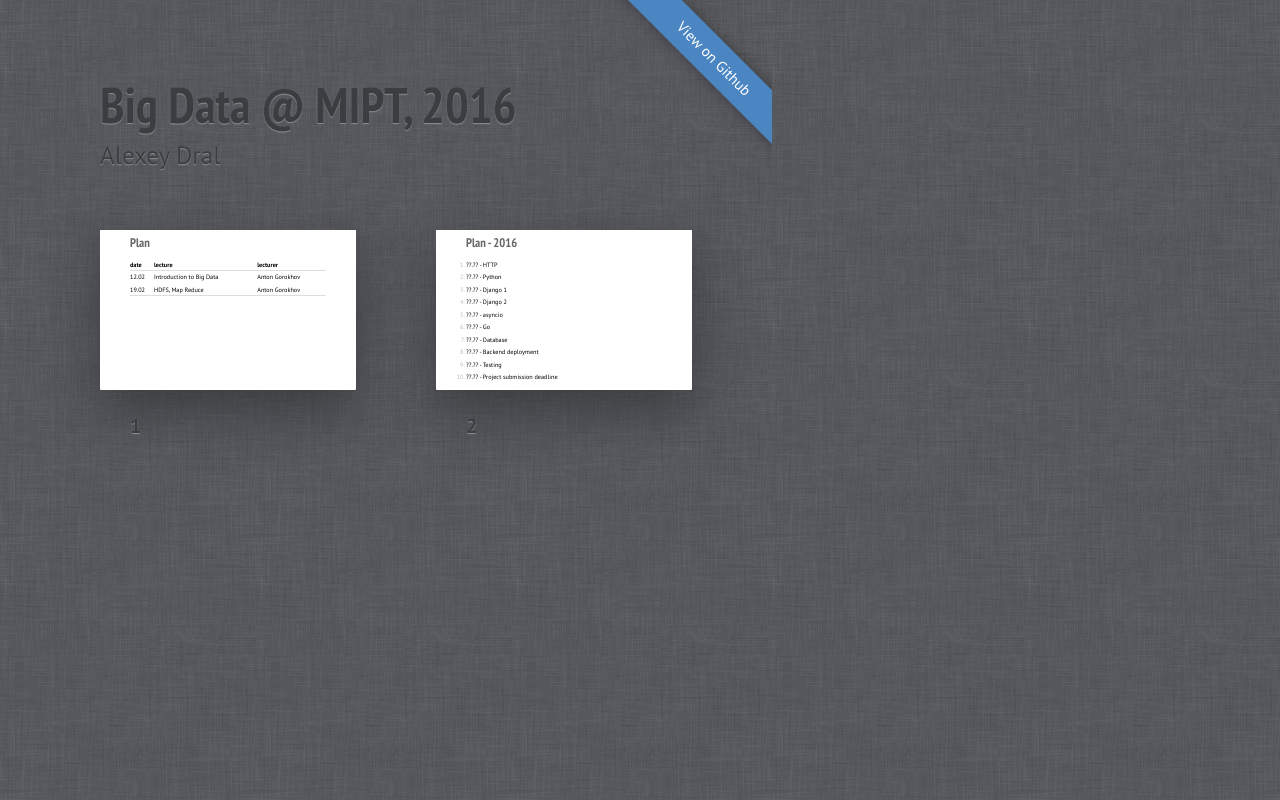
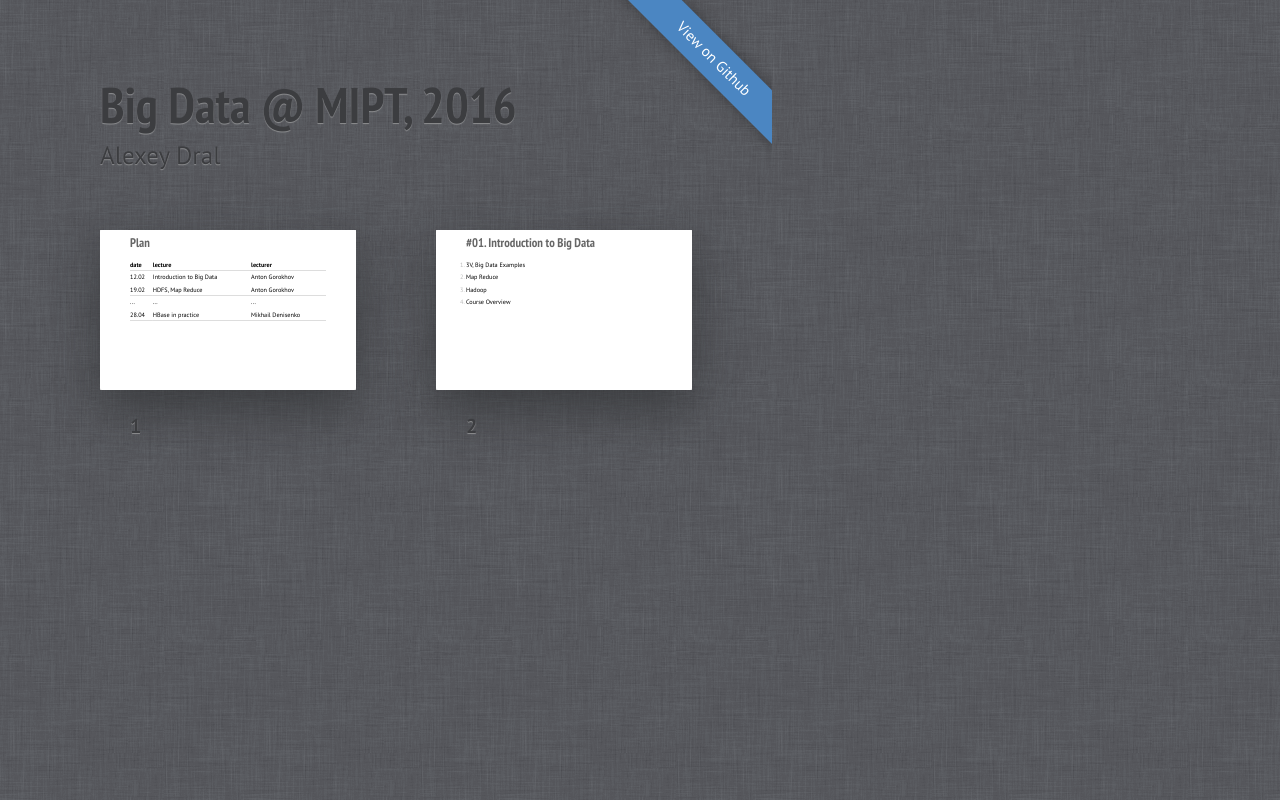
Before and after one commit to alex-33/presentations, a plain HTML site: page big_data/index.html in a window 1280 px wide. Drawn offline with Linux system fonts and the light colour scheme.

Commit message:
add more plan items

```diff
--- a/big_data/index.html
+++ b/big_data/index.html
@@ -32,22 +32,26 @@
                         <td>HDFS, Map Reduce</td>
                         <td>Anton Gorokhov</td>
                     </tr>
+                    <tr>
+                        <td>...</td>
+                        <td>...</td>
+                        <td>...</td>
+                    </tr>
+                    <tr>
+                        <td>28.04</td>
+                        <td>HBase in practice</td>
+                        <td>Mikhail Denisenko</td>
+                    </tr>
                 </table>
         </div></section>
 
         <section class="slide"><div>
-                <h2>Plan - 2016</h2>
+                <h2>#01. Introduction to Big Data</h2>
                 <ol>
-                        <li>??.?? - HTTP</li>
-                        <li>??.?? - Python</li>
-                        <li>??.?? - Django 1</li>
-                        <li>??.?? - Django 2</li>
-                        <li>??.?? - asyncio</li>
-                        <li>??.?? - Go</li>
-                        <li>??.?? - Database</li>
-                        <li>??.?? - Backend deployment</li>
-                        <li>??.?? - Testing</li>
-                        <li>??.?? - Project submission deadline</li>
+                        <li>3V, Big Data Examples</li>
+                        <li>Map Reduce</li>
+                        <li>Hadoop</li>
+                        <li>Course Overview</li>
                 </ol>
         </div></section>
 
```
Also changed, not shown: 2 other files.
